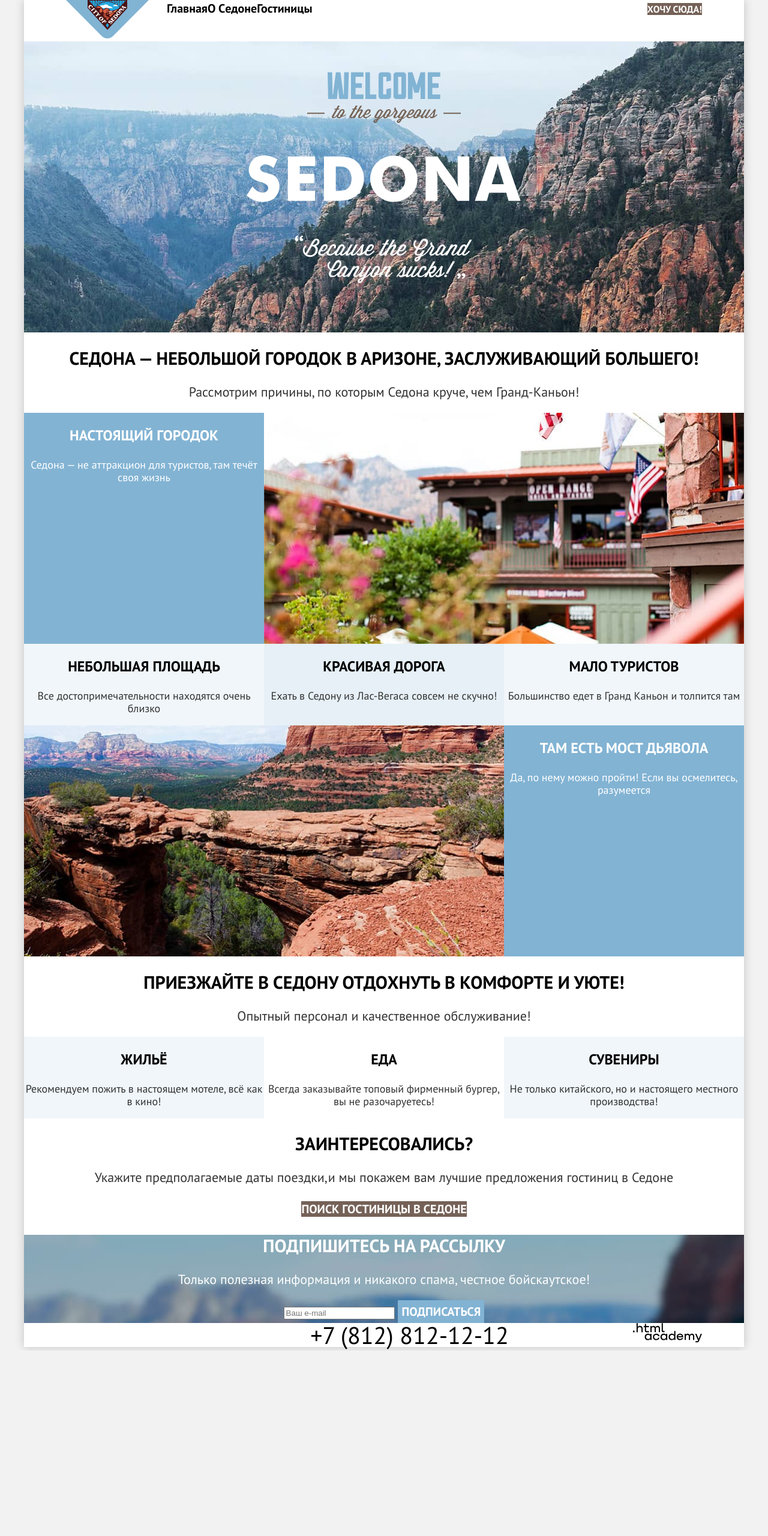
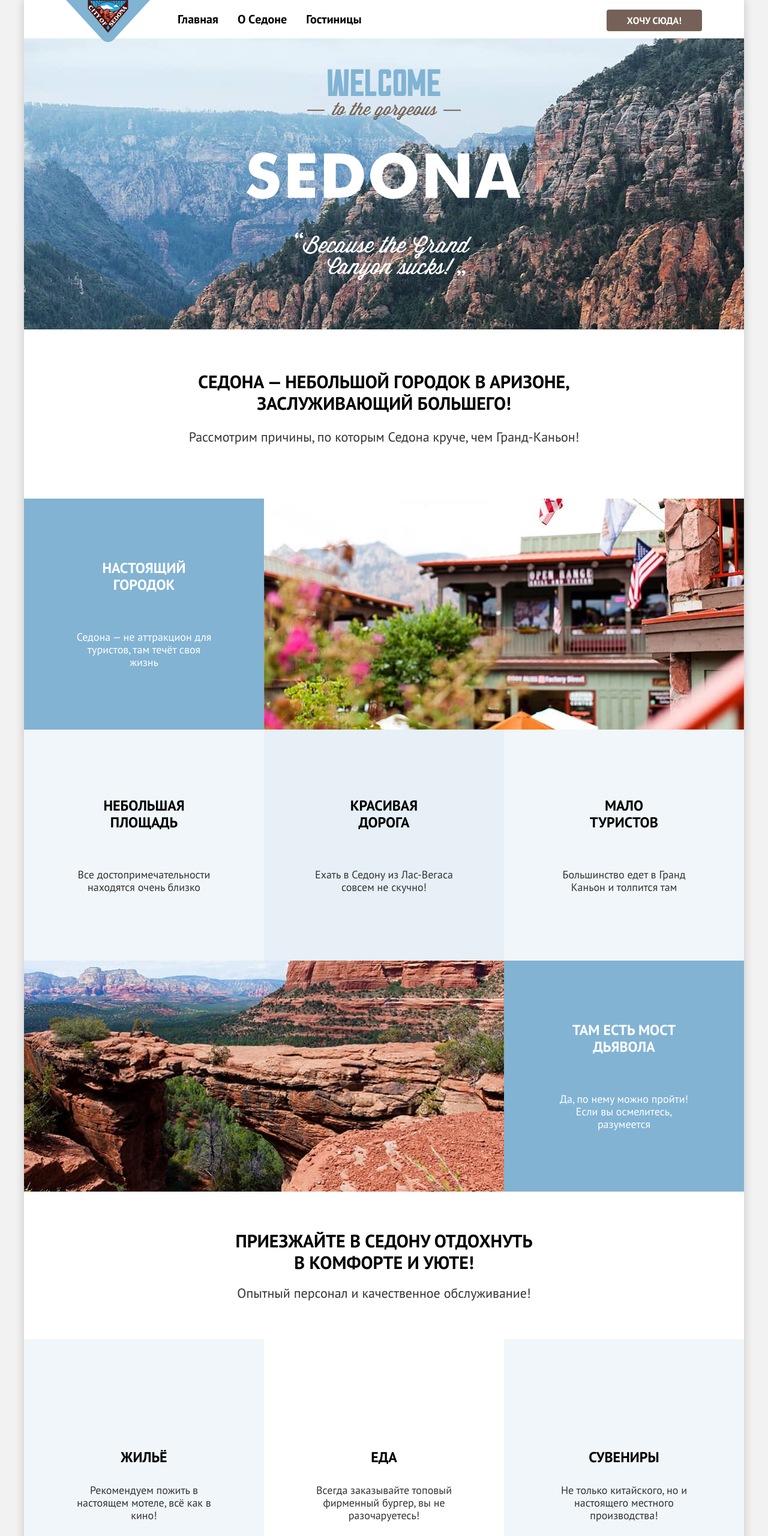
Before and after one commit to htmlacademy-htmlcss/949427-sedona-36, a plain HTML site: page index.html in a window 1280 px wide. Shown: the top 2560 px of the page at 60% size. Before the commit the page ends 2251 px from the top, so only its background shows below. Drawn offline with Linux system fonts and the light colour scheme.

Commit message:
создает микросетки

```diff
--- a/index.html
+++ b/index.html
@@ -10,7 +10,7 @@
       <header class="page-header">
         <nav class="navigation">
           <a class="navigation-logo" href="#">
-            <img class="page-header-logo" src="image/index/logo.svg" width="138" height="64" alt="Логотип Седона.">
+            <img class="page-header-logo" src="image/index/logo.svg" width="140" height="70" alt="Логотип Седона.">
           </a>
           <ul class="navigation-list">
             <li class="navigation-item">
@@ -41,8 +41,8 @@
                 </span>
               </a>
             </li>
-            <li>
-              <a class="navigation-user-link button brown" href="#">Хочу сюда!</a>
+            <li class="navigation-user-item">
+              <a class="button brown button-user" href="#">Хочу сюда!</a>
             </li>
           </ul>
         </nav>
@@ -53,17 +53,15 @@
           <img class="main-slogan" src="image/index/welcome.svg" width="458" height="352" alt="Добро пожаловать в Седону. Потому что Гранд Каньон отстой!">
         </header>
         <section class="description">
-          <h2 class="description-title section-title">Седона — небольшой городок в Аризоне, заслуживающий большего!</h2>
+          <h2 class="description-title section-title">Седона — небольшой городок в Аризоне,<br> заслуживающий большего!</h2>
           <p class="description-text" >Рассмотрим причины, по которым Седона круче, чем Гранд-Каньон!</p>
           <ul class="reason-list">
             <li class="reason-item light-style">
-              <div class="reason-item-wrap">
               <div class="reason-item-text-wrap">
                 <h3 class="reason-title card-title light-style">Настоящий городок</h3>
                 <p class="reason-text card-text">Седона — не аттракцион для туристов, там течёт своя жизнь</p>
               </div>
               <img class="reason-image" src="image/index/town.jpg" width="800" height="385" alt="Двухэтажные деревянные здания на фоне гор.">
-              </div>
             </li>
             <li class="reason-item">
               <div class="reason-item-text-wrap">
@@ -73,29 +71,27 @@
             </li>
             <li class="reason-item">
               <div class="reason-item-text-wrap">
-                <h3 class="reason-title card-title">Красивая дорога</h3>
+                <h3 class="reason-title card-title">Красивая<br> дорога</h3>
                 <p class="reason-text card-text">Ехать в Седону из Лас-Вегаса совсем не скучно!</p>
               </div>
             </li>
             <li class="reason-item">
               <div class="reason-item-text-wrap">
-                <h3 class="reason-title card-title">Мало туристов</h3>
+                <h3 class="reason-title card-title">Мало<br> туристов</h3>
                 <p class="reason-text card-text">Большинство едет в Гранд Каньон и толпится там</p>
               </div>
             </li>
             <li class="reason-item light-style">
-              <div class="reason-item-wrap">
               <img class="reason-image" src="image/index/devils-bridge.jpg" width="800" height="385" alt="Мост дьявола.">
               <div class="reason-item-text-wrap">
                 <h3 class="reason-title card-title light-style">Там есть мост дьявола</h3>
                 <p class="reason-text card-text">Да, по нему можно пройти! Если вы осмелитесь, разумеется</p>
               </div>
-              </div>
             </li>
           </ul>
         </section>
         <section class="services">
-          <h2 class="services-title section-title">Приезжайте в Седону отдохнуть в комфорте и уюте!</h2>
+          <h2 class="services-title section-title">Приезжайте в Седону отдохнуть<br> в комфорте и уюте!</h2>
           <p class="services-text">Опытный персонал и качественное обслуживание!</p>
           <ul class="services-list">
             <li class="services-item">
@@ -120,12 +116,12 @@
         </section>
         <section class="search">
           <h2 class="search-title section-title">Заинтересовались?</h2>
-          <p class="search-text">Укажите предполагаемые даты поездки,и мы покажем вам лучшие предложения гостиниц в Седоне</p>
+          <p class="search-text">Укажите предполагаемые даты поездки,<br> и мы покажем вам лучшие предложения гостиниц в Седоне</p>
           <a class="search-link button brown" href="hotels.html">ПОИСК ГОСТИНИЦЫ В седоне</a>
         </section>
         <section class="subscribe">
           <h2 class="subscribe-title section-title">Подпишитесь на рассылку</h2>
-          <p class="subscribe-text">Только полезная информация и никакого спама, честное бойскаутское!</p>
+          <p class="subscribe-text">Только полезная информация и никакого спама,<br> честное бойскаутское!</p>
           <form class="subscribe-form" action="https://echo.htmlacademy.ru/" method="post">
             <label class="email-field visually-hidden" for="subscribe-email">Ваш e-mail:</label>
             <input class="input-field" type="email" placeholder="Ваш e-mail" name="subscribe-email" id="subscribe-email" required>
--- a/styles/styles.css
+++ b/styles/styles.css
@@ -65,6 +65,7 @@ body {
   background-color: #333333;
   border: none;
   cursor: pointer;
+  border-radius: 4px;
 }
 
 .brown {
@@ -83,10 +84,17 @@ body {
   background-color: transparent;
 }
 
+.page-header {
+  z-index: 1;
+}
+
 .navigation {
   display: flex;
-  width: 1200px;
-  margin: 0 auto;
+}
+
+.page-header-logo {
+  display: block;
+  margin-bottom: -6px;
 }
 
 .navigation-logo {
@@ -97,9 +105,11 @@ body {
   margin: 0;
   margin-left: 30px;
   padding: 0;
-  list-style: none;
-  width: 460px;
+  list-style-type: none;
+  width: 500px;
   display: flex;
+  flex-wrap: wrap;
+  align-items: center;
 }
 
 .navigation-user {
@@ -107,12 +117,14 @@ body {
   margin-left: auto;
   margin-right: 70px;
   padding: 0;
-  list-style: none;
+  list-style-type: none;
   max-width: 300px;
   display: flex;
+  align-items: center;
 }
 
 .navigation-link {
+  display: block;
   font-family: "PT Sans", sans-serif;
   font-size: 20px;
   font-weight: 700;
@@ -120,6 +132,14 @@ body {
   color: #000000;
   text-align: center;
   text-decoration: none;
+  padding: 20px 16px;
+}
+
+.navigation-user-link {
+  display: block;
+  min-height: 20px;
+  min-width: 20px;
+  padding: 22px 12px;
 }
 
 .favourites-number {
@@ -128,6 +148,11 @@ body {
   text-align: center;
   color: #ffffff;
   background-color: #7DB54F;
+}
+
+.button-user {
+  margin-left: 20px;
+  padding: 8px 34px;
 }
 
 .main-container {
@@ -139,30 +164,55 @@ body {
   background-color: #82B3D3;
   background-size: 100% auto;
   background-repeat: no-repeat;
+  padding-top: 51px;
+  padding-bottom: 82px;
 }
 
 .main-slogan {
   display: block;
   margin: 0 auto;
-  padding-top: 51px;
-  padding-bottom: 82px;
+}
+
+.description {
+  padding-top: 69px;
+}
+
+.description-text {
+  padding: 0 70px;
+  margin-top: 25px;
+  margin-bottom: 0;
 }
 
 .reason-list {
   display: flex;
   flex-wrap: wrap;
   margin: 0;
+  margin-top: 90px;
   padding: 0;
-  width: 1200px;
-  list-style: none;
+  list-style-type: none;
 }
 
-.reason-item-wrap {
+.reason-item {
   display: flex;
+  align-items: center;
+  min-height: 385px;
+}
+
+.reason-title {
+  margin: 0;
+  padding: 0;
+}
+
+.reason-text {
+  margin: 0;
+  margin-top: 62px;
+  padding: 0;
 }
 
 .reason-item-text-wrap {
+  box-sizing: border-box;
   width: 400px;
+  padding: 102px 85px;
 }
 
 .reason-item:nth-child(2n+3):not(:last-child) {
@@ -182,6 +232,8 @@ body {
 }
 
 .section-title {
+  margin: 0;
+  padding: 0 70px;
   font-size: 30px;
   font-weight: 700;
   line-height: 36px;
@@ -209,25 +261,65 @@ body {
   background-color: #82B3D3;
 }
 
-.search-link {
-  font-size: 20px;
-  line-height: 36px;
+.services {
+  padding-top: 64px;
+}
+
+.services-text {
+  margin: 0;
+  margin-top: 20px;
+  padding: 0 70px;
 }
 
 .services-list {
   margin: 0;
+  margin-top: 64px;
   padding: 0;
-  list-style: none;
+  list-style-type: none;
   width: 1200px;
   display: flex;
+  align-items: center;
+  flex-wrap: wrap;
 }
 
 .services-item {
+  box-sizing: border-box;
+  padding: 81px 85px;
   width: 400px;
+  min-height: 385px;
+}
+
+.services-item-title {
+  margin: 0;
+  margin-top: 102px;
+}
+
+.services-item-text {
+  margin: 0;
+  margin-top: 30px;
 }
 
 .services-item:nth-child(2n+1) {
   background: rgba(131, 179, 211, 0.12);
+}
+
+.search {
+  padding-top: 96px;
+  padding-bottom: 96px;
+}
+
+.search-text {
+  margin: 0;
+  margin-top: 20px;
+  padding: 0 70px;
+}
+
+.search-link {
+  display: inline-block;
+  padding: 8px 50px;
+  margin-top: 54px;
+  font-size: 20px;
+  line-height: 36px;
 }
 
 .subscribe {
@@ -235,6 +327,8 @@ body {
   background-color: #82B3D3;
   background-size: 100% auto;
   background-repeat: no-repeat;
+  padding-top: 96px;
+  padding-bottom: 104px;
 }
 
 .subscribe-title {
@@ -243,16 +337,30 @@ body {
 
 .subscribe-text {
   color: #ffffff;
+  margin: 0;
+  margin-top: 20px;
+  padding: 0 70px;
+}
+
+.subscribe-form {
+  margin-top: 54px;
+  min-width: 684px;
 }
 
 .subscribe-button {
+  padding: 8px 50px;
   font-size: 20px;
   line-height: 36px;
+  border-radius: 0;
+}
+
+.page-footer {
+  padding: 40px 70px 30px;
 }
 
 .footer-wrap {
   display: flex;
-  justify-content: space-between;
+  align-items: center;
   margin: 0 auto;
   width: 1060px;
 }
@@ -260,12 +368,26 @@ body {
 .footer-social-list {
   margin: 0;
   padding: 0;
-  list-style: none;
+  list-style-type: none;
   width: 200px;
   display: flex;
+  flex-wrap: wrap;
+}
+
+.footer-social-link {
+  display: block;
+  box-sizing: border-box;
+  height: 40px;
+  min-width: 47px;
+  padding: 12px 13px;
+}
+
+.footer-contacts {
+  margin: 0 auto;
 }
 
 .footer-contacts-address-phone {
+  margin: 0 auto;
   font-style: normal;
   font-size: 40px;
   line-height: 40px;
@@ -275,6 +397,7 @@ body {
 }
 
 .inner-header {
+  padding: 35px 70px 70px 70px;
   background-image: url(../image/hotels/filter-background.jpg);
   background-color: #82B3D3;
   background-size: 100% auto;
@@ -287,9 +410,9 @@ body {
 }
 
 .breadcrumbs {
-  margin: 0 auto;
+  margin: 8px auto 0;
   padding: 0;
-  list-style: none;
+  list-style-type: none;
   width: 1060px;
   display: flex;
 }
@@ -301,8 +424,12 @@ body {
   color: #ffffff;
 }
 
+.breadcrumbs-link:not(nth-last-child) {
+  margin-right: 28px;
+}
+
 .hotels-filter {
-  margin: 0 auto;
+  margin: 40px auto 0;
   width: 1060px;
   display: flex;
 }
@@ -310,7 +437,7 @@ body {
 .hotels-filter-list {
   margin: 0;
   padding: 0;
-  list-style: none;
+  list-style-type: none;
   text-align: left;
 }
 
@@ -327,20 +454,41 @@ body {
   color: #ffffff;
 }
 
+.hotels {
+  padding: 50px 70px 60px;
+}
+
 .hotels-title-view-wrap {
   margin: 0 auto;
   width: 1060px;
   display: flex;
+  align-items: center;
 }
 
 .hotels-title {
+  padding-left: 0;
   text-align: left;
 }
 
+.control-select {
+  margin-left: 200px;
+}
+
+.view-wrap {
+  margin-left: auto;
+  display: flex;
+  gap: 8px;
+}
+
+.button-icon {
+  width: 48px;
+  height: 48px;
+}
+
 .hotels-list {
-  margin: 0 auto;
+  margin: 40px auto 0;
   padding: 0;
-  list-style: none;
+  list-style-type: none;
   display: flex;
   flex-wrap: wrap;
   justify-content: space-between;
@@ -406,21 +554,27 @@ body {
 }
 
 .pagination {
-  margin: 0 auto;
+  margin: 80px auto 0;
   padding: 0;
   width: 1060px;
-  list-style: none;
+  list-style-type: none;
   display: flex;
+  gap: 8px;
+  align-items: center;
 }
 
 .pagination-link {
+  display: block;
+  box-sizing: border-box;
+  height: 60px;
+  width: 60px;
+  border-radius: 4px;
   font-size: 20px;
   font-weight: 700;
   line-height: 36px;
   color: #ffffff;
   background-color: #82B3D3;
   text-decoration: none;
-  text-align: center;
 }
 
 .pagination-current {
@@ -428,10 +582,30 @@ body {
   background-color: #F2F2F2;
 }
 
+.one-number {
+  padding: 12px 24px;
+}
+
+.two-number {
+  padding: 12px 19px;
+}
+
 .link-go-to {
+  padding: 17px 21px;
   font-size: 22px;
   font-weight: 400;
   line-height: 26px;
   color: #000000;
   background-color: transparent;
 }
+
+.subscribe-inner {
+  padding-top: 96px;
+  padding-bottom: 104px;
+}
+
+.subscribe-inner-text {
+  margin: 0;
+  margin-top: 20px;
+  padding: 0 70px;
+}
```
Also changed, not shown: hotels.html (+9 -9 lines). Lines whose indentation alone changed are shown as unchanged.
